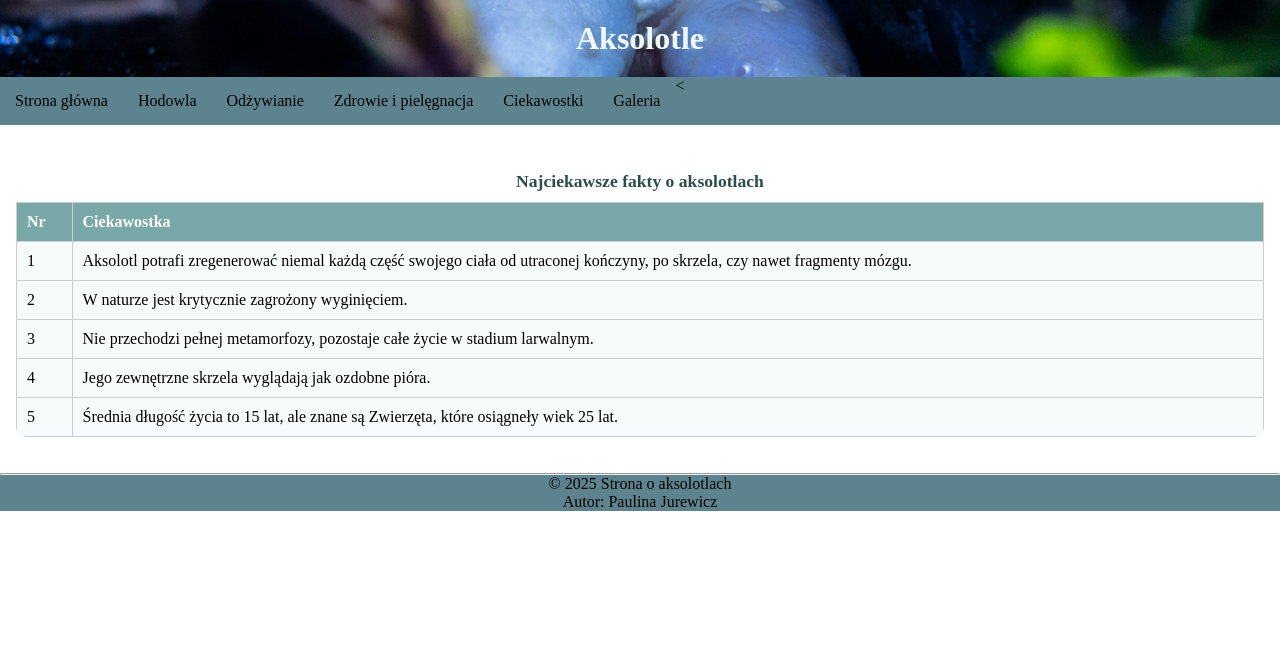
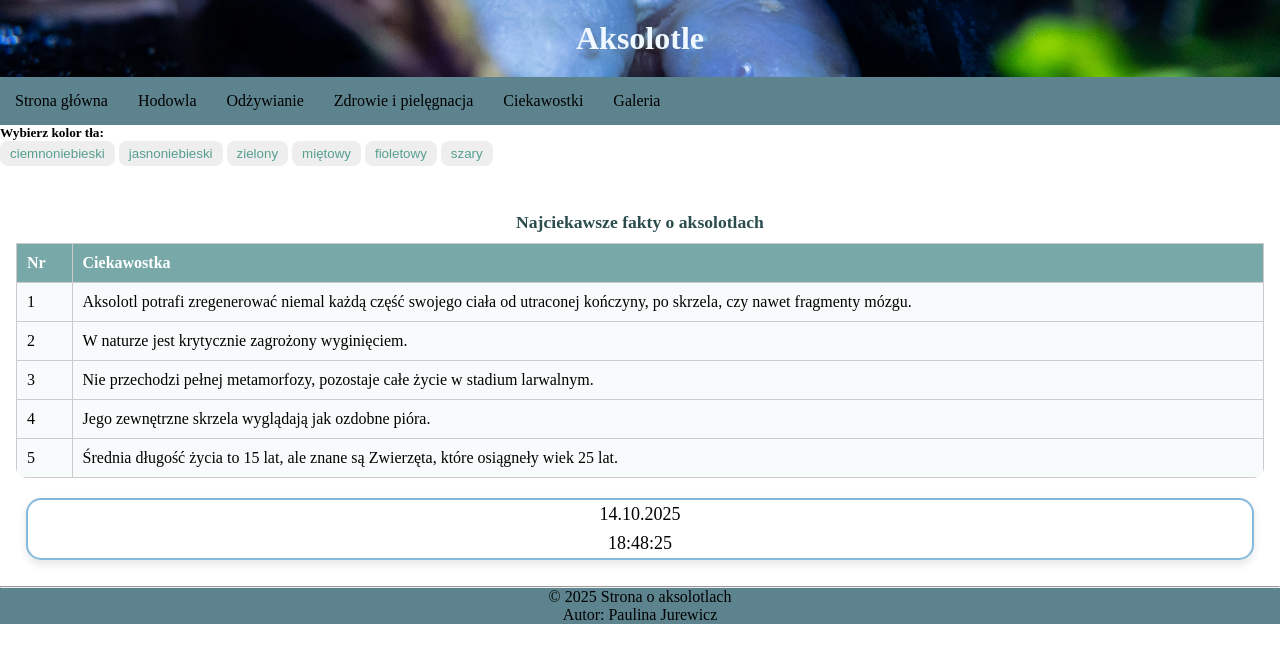
Before and after one commit to Paulina115/PAW_2025-26, a PHP site: page /Ciekawostki.html in a window 1280 px wide. Shown: the top 663 px of the page. Run offline with PHP 8.4, Linux system fonts and the light colour scheme.

Commit message:
Add files via upload

```diff
--- a/Projekt1/Ciekawostki.html
+++ b/Projekt1/Ciekawostki.html
@@ -8,13 +8,15 @@
     <meta name="author" content="Paulina Jurewicz">
     <title>Hodowla aksolotli</title>
     <link rel="stylesheet" href="style.css">
+    <script src="js/kolorujtlo.js" defer></script>
+    <script src="js/timedate.js" defer></script>
 </head>
 <body>
     <header>
         <h1><a href="index.html">Aksolotle</a></h1>
         <nav class="navbar">
             <ul>
-                <<li><a href="index.html">Strona główna</a></li>
+                <li><a href="index.html">Strona główna</a></li>
                 <li><a href="Hodowla.html">Hodowla</a></li>
                 <li><a href="Odżywianie.html">Odżywianie</a></li>
                 <li><a href="Zdrowie.html">Zdrowie i pielęgnacja</a></li>
@@ -24,6 +26,17 @@
             </ul>
         </nav>
     </header>
+    <h5>Wybierz kolor tła:</h5>
+    <div id="colorButtons">
+        <div clas="buttons-div">
+            <button data-color="#4a52ba" class="buttons">ciemnoniebieski</button>
+            <button data-color="#03e8fc" class="buttons">jasnoniebieski</button>
+            <button data-color="#3a8a47" class="buttons">zielony</button>
+            <button data-color="#03fc9d" class="buttons">miętowy</button>
+            <button data-color="#6d60a3" class="buttons">fioletowy</button>
+            <button data-color="#c0c0c0" class="buttons">szary</button>
+        </div>
+    </div>
     <main>
         <section>
             <table>
@@ -58,6 +71,10 @@
                 </tbody>
             </table>
         </section>
+        <div class="time-div">
+        <p id="data" class="czas"></p>
+        <p id="zegarek" class="czas"></p>
+        </div>
 
     </main>
     <footer>
--- /dev/null
+++ b/Projekt1/js/kolorujtlo.js
@@ -0,0 +1,10 @@
+
+
+function changeBackground(color) {
+      document.body.style.backgroundColor = color;
+    }
+    document.querySelectorAll('#colorButtons button').forEach(button => {
+      button.addEventListener('click', () => {
+        changeBackground(button.dataset.color);
+      });
+    });
--- /dev/null
+++ b/Projekt1/js/timedate.js
@@ -0,0 +1,13 @@
+function updateDateTime() {
+  const now = new Date();
+  const date = now.toLocaleDateString('pl-PL');
+  const time = now.toLocaleTimeString('pl-PL', {
+    hour12: false
+  });
+  document.getElementById("data").textContent = date;
+  document.getElementById("zegarek").textContent = time;
+}
+document.addEventListener('DOMContentLoaded', () => {
+  updateDateTime();
+  setInterval(updateDateTime, 1000);
+});
--- a/Projekt1/style.css
+++ b/Projekt1/style.css
@@ -25,7 +25,7 @@ footer{
 h1{
     text-align: center;
     color:rgb(255, 255, 255);
-    background-image: url("images/guillaume-de-germain-PGp8FvrWcTs-unsplash.jpg");
+    background-image:url("images/guillaume-de-germain-PGp8FvrWcTs-unsplash.jpg");
     background-size: cover;
     background-position: center;
     padding: 20px;
@@ -130,6 +130,41 @@ th {
   color: white;
 }
 
+
+.buttons-div{
+  display: flex;
+}
+.buttons {
+  padding: 5px 10px;
+  border: none;
+  color:#569f8d;
+  border-radius: 8px;
+  background-color: #eee;
+  cursor: pointer;
+}
+
+.buttons:hover {
+  background-color: #85b9dc;
+}
+
+.time-div {
+  display: flex;
+  flex-direction: column;
+  align-items: center;
+  margin: 10px;
+  background-color: rgba(255, 255, 255, 0.6);
+  border: 2px solid #85b9dc;
+  border-radius: 15px;
+  box-shadow: 0 4px 10px rgba(0, 0, 0, 0.1);
+}
+
+.czas {
+  color: #000;
+  font-size: 18px;
+  font-weight: 500;
+  margin: 4px;
+}
+
 @media (max-width: 600px){
     .navbar li{
         float: none;
```
Also changed, not shown: Projekt1/Galeria.html (+17 -0 lines), Projekt1/Hodowla.html (+17 -0 lines), Projekt1/Odżywianie.html (+17 -0 lines), Projekt1/Zdrowie.html (+17 -0 lines), Projekt1/index.html (+19 -0 lines).
